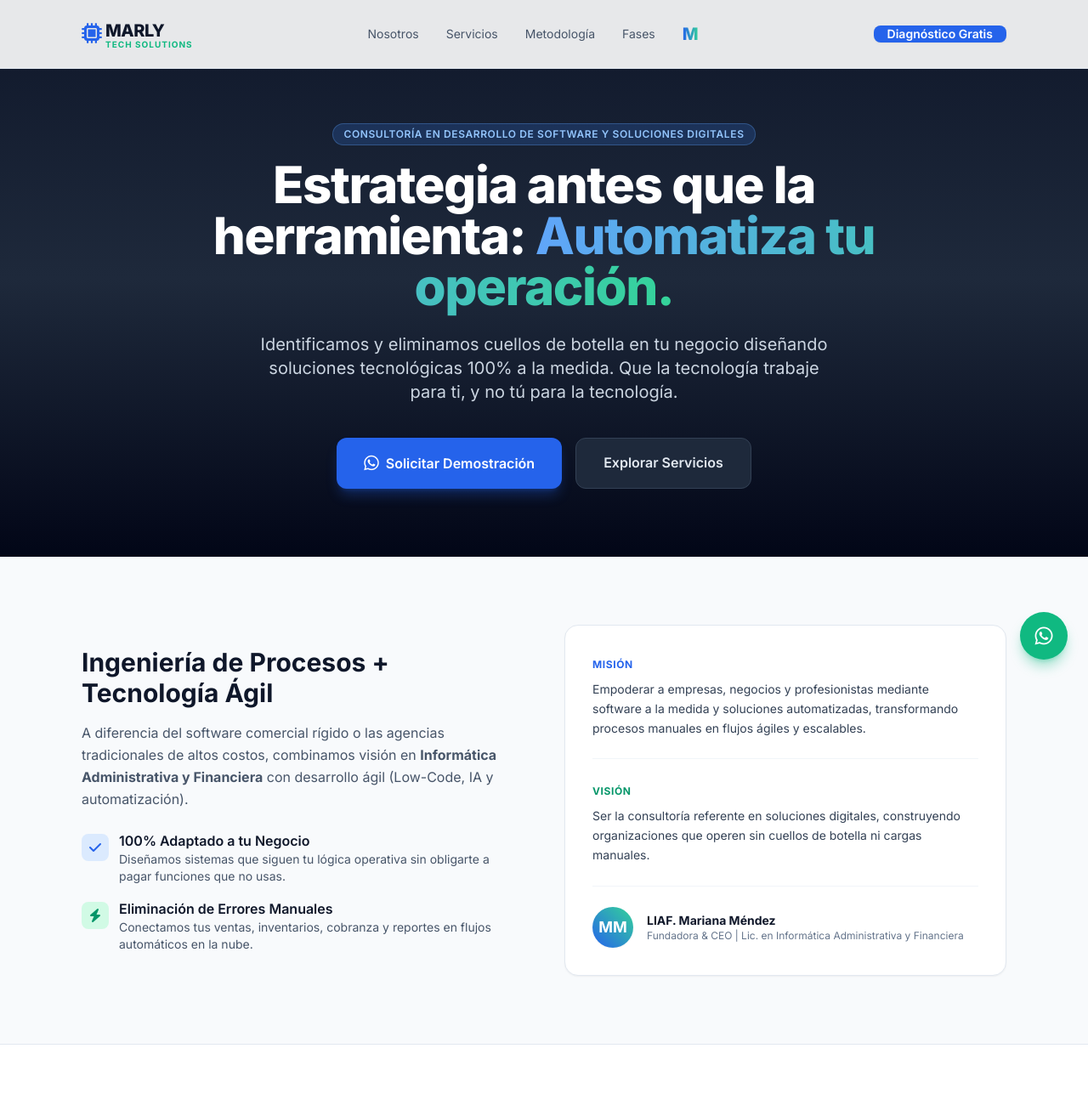
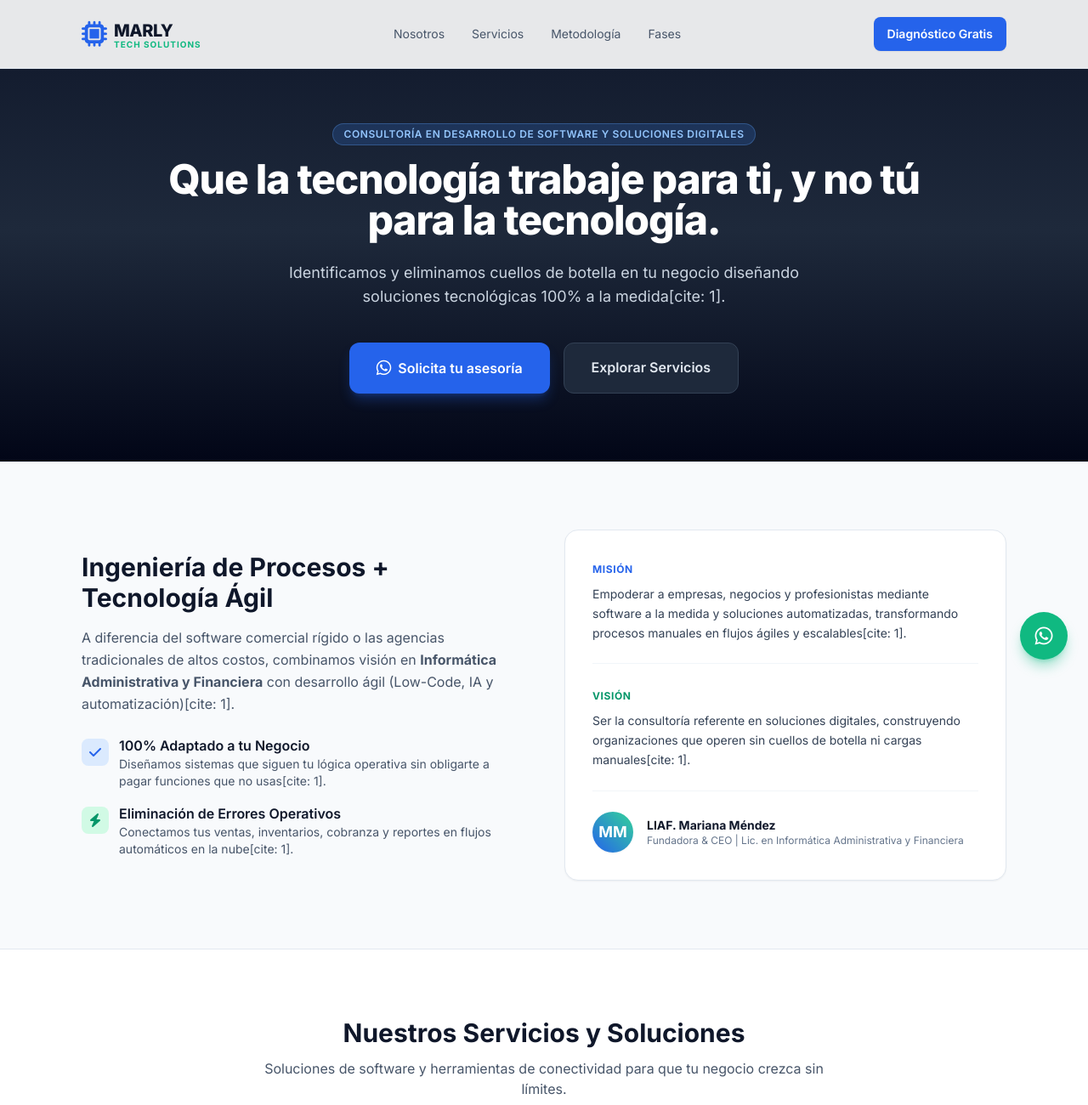
Before and after one commit to Marlytech/PaginaMarly, a plain HTML site: page index.html in a window 1280 px wide. Shown: the top 1300 px of the page at 85% size. Drawn offline with nearby package versions, Linux system fonts and the light colour scheme.

Commit message:
Revise content and structure in index.html
Updated various sections of the index.html file, including logo text, button texts, headings, and service descriptions for clarity and consistency.

```diff
--- a/index.html
+++ b/index.html
@@ -16,11 +16,10 @@
     <!-- Navbar -->
     <header class="fixed w-full bg-white/90 backdrop-blur-md border-b border-slate-200 z-50">
         <div class="max-w-6xl mx-auto px-4 sm:px-6 lg:px-8 h-20 flex items-center justify-between">
-            <!-- Logo reemplazado por la imagen/marca oficial -->
+            <!-- Logotipo oficial -->
             <a href="#" class="flex items-center gap-2">
-                <!-- Puedes enlazar tu logo aquí (e.g. logo.png) -->
                 <div class="flex items-center">
-                    <span class="text-blue-600 text-2xl mr-1"><i class="fa-solid fa-microchip"></i></span>
+                    <span class="text-blue-600 text-3xl mr-2"><i class="fa-solid fa-microchip"></i></span>
                     <div class="leading-tight">
                         <span class="font-extrabold text-xl tracking-tight text-slate-900 block">MARLY</span>
                         <span class="text-[10px] uppercase font-bold tracking-widest text-emerald-500 block -mt-1">TECH SOLUTIONS</span>
@@ -32,10 +31,8 @@
                 <a href="#servicios" class="hover:text-blue-600 transition">Servicios</a>
                 <a href="#metodologia" class="hover:text-blue-600 transition">Metodología</a>
                 <a href="#planes" class="hover:text-blue-600 transition">Fases</a>
-                <!-- El mundo anterior ahora es una M del color del logo -->
-                <span class="font-black text-xl bg-gradient-to-r from-blue-600 to-emerald-400 bg-clip-text text-transparent ml-2 select-none">M</span>
             </nav>
-            <a href="https://wa.me/527291541915?text=Hola%20Marly%20Tech%20Solutions,%20me%20gustar%C3%ADa%20agendar%20un%20diagn%C3%B3stico." target="_blank" class="bg-blue-600 hover:bg-blue-700 text-white text-sm font-semibold px-4 py-2-5 rounded-lg transition shadow-sm">
+            <a href="https://wa.me/527291541915?text=Hola%20Marly%20Tech%20Solutions,%20me%20gustar%C3%ADa%20solicitar%20mi%20asesor%C3%ADa." target="_blank" class="bg-blue-600 hover:bg-blue-700 text-white text-sm font-semibold px-4 py-2.5 rounded-lg transition shadow-sm">
                 Diagnóstico Gratis
             </a>
         </div>
@@ -47,15 +44,17 @@
             <span class="inline-block py-1 px-3 rounded-full bg-blue-500/20 text-blue-300 text-xs font-semibold tracking-wider uppercase mb-4 border border-blue-400/30">
                 Consultoría en Desarrollo de Software y Soluciones Digitales
             </span>
-            <h1 class="text-4xl sm:text-5xl lg:text-6xl font-extrabold tracking-tight leading-tight mb-6">
-                Estrategia antes que la herramienta: <span class="bg-gradient-to-r from-blue-400 to-emerald-400 bg-clip-text text-transparent">Automatiza tu operación.</span>
+            <!-- Texto principal actualizado -->
+            <h1 class="text-3xl sm:text-4xl lg:text-5xl font-extrabold tracking-tight leading-tight mb-6">
+                Que la tecnología trabaje para ti, y no tú para la tecnología.
             </h1>
-            <p class="text-lg sm:text-xl text-slate-300 mb-10 max-w-2xl mx-auto leading-relaxed">
-                Identificamos y eliminamos cuellos de botella en tu negocio diseñando soluciones tecnológicas 100% a la medida. Que la tecnología trabaje para ti, y no tú para la tecnología.
+            <!-- Subtítulo limpio y puntual -->
+            <p class="text-base sm:text-lg text-slate-300 mb-10 max-w-2xl mx-auto leading-relaxed">
+                Identificamos y eliminamos cuellos de botella en tu negocio diseñando soluciones tecnológicas 100% a la medida[cite: 1].
             </p>
             <div class="flex flex-col sm:flex-row justify-center gap-4">
-                <a href="https://wa.me/527291541915?text=Hola,%20quisiera%20solicitar%20una%20demostraci%C3%B3n%20sin%20costo." target="_blank" class="bg-blue-600 hover:bg-blue-500 text-white font-semibold px-8 py-4 rounded-xl shadow-lg shadow-blue-600/30 transition flex items-center justify-center gap-2">
-                    <i class="fa-brands fa-whatsapp text-xl"></i> Solicitar Demostración
+                <a href="https://wa.me/527291541915?text=Hola,%20quisiera%20solicitar%20mi%20asesor%C3%ADa." target="_blank" class="bg-blue-600 hover:bg-blue-500 text-white font-semibold px-8 py-4 rounded-xl shadow-lg shadow-blue-600/30 transition flex items-center justify-center gap-2">
+                    <i class="fa-brands fa-whatsapp text-xl"></i> Solicita tu asesoría
                 </a>
                 <a href="#servicios" class="bg-slate-800 hover:bg-slate-700 text-slate-200 border border-slate-700 font-semibold px-8 py-4 rounded-xl transition">
                     Explorar Servicios
@@ -70,7 +69,7 @@
             <div>
                 <h2 class="text-3xl font-bold text-slate-900 mb-4">Ingeniería de Procesos + Tecnología Ágil</h2>
                 <p class="text-slate-600 mb-6 leading-relaxed">
-                    A diferencia del software comercial rígido o las agencias tradicionales de altos costos, combinamos visión en <strong>Informática Administrativa y Financiera</strong> con desarrollo ágil (Low-Code, IA y automatización).
+                    A diferencia del software comercial rígido o las agencias tradicionales de altos costos, combinamos visión en <strong>Informática Administrativa y Financiera</strong> con desarrollo ágil (Low-Code, IA y automatización)[cite: 1].
                 </p>
                 <div class="space-y-4">
                     <div class="flex items-start gap-3">
@@ -79,7 +78,7 @@
                         </div>
                         <div>
                             <h4 class="font-semibold text-slate-900">100% Adaptado a tu Negocio</h4>
-                            <p class="text-sm text-slate-600">Diseñamos sistemas que siguen tu lógica operativa sin obligarte a pagar funciones que no usas.</p>
+                            <p class="text-sm text-slate-600">Diseñamos sistemas que siguen tu lógica operativa sin obligarte a pagar funciones que no usas[cite: 1].</p>
                         </div>
                     </div>
                     <div class="flex items-start gap-3">
@@ -87,8 +86,8 @@
                             <i class="fa-solid fa-bolt"></i>
                         </div>
                         <div>
-                            <h4 class="font-semibold text-slate-900">Eliminación de Errores Manuales</h4>
-                            <p class="text-sm text-slate-600">Conectamos tus ventas, inventarios, cobranza y reportes en flujos automáticos en la nube.</p>
+                            <h4 class="font-semibold text-slate-900">Eliminación de Errores Operativos</h4>
+                            <p class="text-sm text-slate-600">Conectamos tus ventas, inventarios, cobranza y reportes en flujos automáticos en la nube[cite: 1].</p>
                         </div>
                     </div>
                 </div>
@@ -97,13 +96,13 @@
                 <div class="mb-6 pb-6 border-b border-slate-100">
                     <span class="text-xs font-bold uppercase tracking-wider text-blue-600">Misión</span>
                     <p class="text-slate-700 text-sm mt-2 leading-relaxed">
-                        Empoderar a empresas, negocios y profesionistas mediante software a la medida y soluciones automatizadas, transformando procesos manuales en flujos ágiles y escalables.
+                        Empoderar a empresas, negocios y profesionistas mediante software a la medida y soluciones automatizadas, transformando procesos manuales en flujos ágiles y escalables[cite: 1].
                     </p>
                 </div>
                 <div class="mb-6 pb-6 border-b border-slate-100">
                     <span class="text-xs font-bold uppercase tracking-wider text-emerald-600">Visión</span>
                     <p class="text-slate-700 text-sm mt-2 leading-relaxed">
-                        Ser la consultoría referente en soluciones digitales, construyendo organizaciones que operen sin cuellos de botella ni cargas manuales.
+                        Ser la consultoría referente en soluciones digitales, construyendo organizaciones que operen sin cuellos de botella ni cargas manuales[cite: 1].
                     </p>
                 </div>
                 <div class="flex items-center gap-4">
@@ -111,7 +110,6 @@
                         MM
                     </div>
                     <div>
-                        <!-- Nombre de la fundadora modificado a Méndez -->
                         <p class="font-bold text-slate-900 text-sm">LIAF. Mariana Méndez</p>
                         <p class="text-xs text-slate-500">Fundadora & CEO | Lic. en Informática Administrativa y Financiera</p>
                     </div>
@@ -120,7 +118,7 @@
         </div>
     </section>
 
-    <!-- Seccion de Servicios Actualizada -->
+    <!-- Seccion de Servicios -->
     <section id="servicios" class="py-20 bg-white border-y border-slate-200 px-4 sm:px-6 lg:px-8">
         <div class="max-w-6xl mx-auto">
             <div class="text-center max-w-2xl mx-auto mb-16">
@@ -129,7 +127,7 @@
             </div>
 
             <div class="grid md:grid-cols-2 lg:grid-cols-3 gap-8">
-                <!-- Servicio 1: Tarjeta Digital de Recompensas -->
+                <!-- Servicio 1 -->
                 <div class="p-6 rounded-2xl bg-slate-50 border border-slate-200 hover:border-emerald-300 transition flex flex-col justify-between">
                     <div>
                         <div class="w-12 h-12 rounded-xl bg-gradient-to-tr from-blue-600 to-emerald-500 text-white flex items-center justify-center text-xl mb-5">
@@ -148,7 +146,7 @@
                     <span class="text-xs font-semibold text-emerald-600 bg-emerald-50 py-1 px-3 rounded-full self-start">Fidelización Instantánea</span>
                 </div>
 
-                <!-- Servicio 2: Tarjetas de Presentación Digitales NFC -->
+                <!-- Servicio 2 -->
                 <div class="p-6 rounded-2xl bg-slate-50 border border-slate-200 hover:border-blue-300 transition flex flex-col justify-between">
                     <div>
                         <div class="w-12 h-12 rounded-xl bg-gradient-to-tr from-blue-600 to-emerald-500 text-white flex items-center justify-center text-xl mb-5">
@@ -167,7 +165,7 @@
                     <span class="text-xs font-semibold text-blue-600 bg-blue-50 py-1 px-3 rounded-full self-start">Identidad Digital</span>
                 </div>
 
-                <!-- Servicio 3: Tarjetas NFC para Negocios Locales -->
+                <!-- Servicio 3 -->
                 <div class="p-6 rounded-2xl bg-slate-50 border border-slate-200 hover:border-emerald-300 transition flex flex-col justify-between">
                     <div>
                         <div class="w-12 h-12 rounded-xl bg-gradient-to-tr from-blue-600 to-emerald-500 text-white flex items-center justify-center text-xl mb-5">
@@ -186,7 +184,7 @@
                     <span class="text-xs font-semibold text-emerald-600 bg-emerald-50 py-1 px-3 rounded-full self-start">Ideal para PyMEs</span>
                 </div>
 
-                <!-- Servicio 4: Desarrollo de Software a Medida -->
+                <!-- Servicio 4 -->
                 <div class="p-6 rounded-2xl bg-slate-50 border border-slate-200 hover:border-blue-300 transition flex flex-col justify-between">
                     <div>
                         <div class="w-12 h-12 rounded-xl bg-gradient-to-tr from-blue-600 to-emerald-500 text-white flex items-center justify-center text-xl mb-5">
@@ -204,7 +202,7 @@
                     <span class="text-xs font-semibold text-blue-600 bg-blue-50 py-1 px-3 rounded-full self-start">Software a Medida</span>
                 </div>
 
-                <!-- Servicio 5: Automatización de Flujos e IA -->
+                <!-- Servicio 5 -->
                 <div class="p-6 rounded-2xl bg-slate-50 border border-slate-200 hover:border-emerald-300 transition flex flex-col justify-between">
                     <div>
                         <div class="w-12 h-12 rounded-xl bg-gradient-to-tr from-blue-600 to-emerald-500 text-white flex items-center justify-center text-xl mb-5">
@@ -222,7 +220,7 @@
                     <span class="text-xs font-semibold text-emerald-600 bg-emerald-50 py-1 px-3 rounded-full self-start">Cero Tareas Manuales</span>
                 </div>
 
-                <!-- Servicio 6: Pólizas de Soporte y Dashboards -->
+                <!-- Servicio 6 -->
                 <div class="p-6 rounded-2xl bg-slate-50 border border-slate-200 hover:border-blue-300 transition flex flex-col justify-between">
                     <div>
                         <div class="w-12 h-12 rounded-xl bg-gradient-to-tr from-blue-600 to-emerald-500 text-white flex items-center justify-center text-xl mb-5">
@@ -342,16 +340,12 @@
         </div>
         <div class="max-w-6xl mx-auto mt-10 pt-6 border-t border-slate-900 text-center flex flex-col sm:flex-row justify-between items-center gap-4 text-xs text-slate-500">
             <p>© 2026 MARLY TECH SOLUTIONS. Todos los derechos reservados.</p>
-            <div class="flex items-center gap-1">
-                <!-- La M del footer -->
-                <span>Estrategia & Tecnología</span>
-                <span class="font-black text-sm bg-gradient-to-r from-blue-500 to-emerald-400 bg-clip-text text-transparent ml-1">M</span>
-            </div>
+            <p>Estrategia & Tecnología a la Medida</p>
         </div>
     </footer>
 
     <!-- Botón Flotante WhatsApp -->
-    <a href="https://wa.me/527291541915?text=Hola%20Marly%20Tech%20Solutions,%20vi%20su%20p%C3%A1gina%20web%20y%20quiero%20m%C3%A1s%20informaci%C3%B3n." target="_blank" aria-label="Contactar por WhatsApp" class="fixed bottom-6 right-6 bg-emerald-500 hover:bg-emerald-600 text-white w-14 h-14 rounded-full flex items-center justify-center text-2xl shadow-lg shadow-emerald-500/40 transition transform hover:scale-110 z-50">
+    <a href="https://wa.me/527291541915?text=Hola%20Marly%20Tech%20Solutions,%20vi%20su%20p%C3%A1gina%20web%20y%20quiero%20solicitar%20mi%20asesor%C3%ADa." target="_blank" aria-label="Contactar por WhatsApp" class="fixed bottom-6 right-6 bg-emerald-500 hover:bg-emerald-600 text-white w-14 h-14 rounded-full flex items-center justify-center text-2xl shadow-lg shadow-emerald-500/40 transition transform hover:scale-110 z-50">
         <i class="fa-brands fa-whatsapp"></i>
     </a>
 
```
